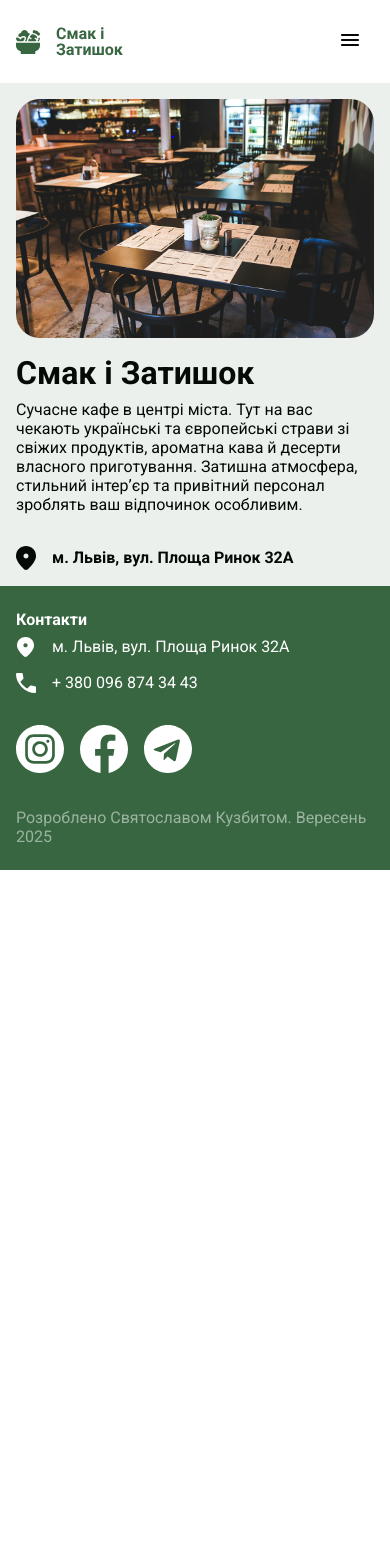
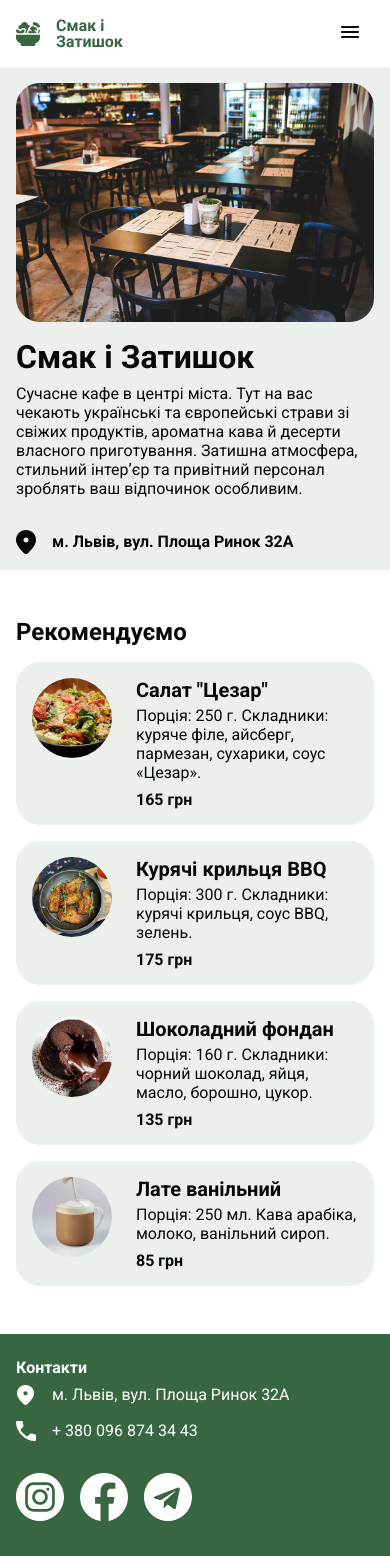
Before and after one commit to SviatKuzbyt/TasteComfortCafe, a Vue app: page / in a window 390 px wide. Shown: the top 1556 px of the page. Before the commit the page ends 870 px from the top, so only its background shows below. Built offline with nearby package versions, Linux system fonts and the light colour scheme.

Commit message:
added meal list, meal item and recomendations for home page

```diff
--- a/src/components/CafeFooter.vue
+++ b/src/components/CafeFooter.vue
@@ -18,7 +18,7 @@
 </script>
 
 <template>
-    <footer class="footer-back">
+    <footer class="footer-block">
 
         <h4 class="white-text tittle-margin">Контакти</h4>
         <text-icon
@@ -47,11 +47,12 @@
 </template>
 
 <style>
-    .footer-back{
+    .footer-block{
         background-color: #386641;
         padding: 2rem 10rem;
         display: flex;
         flex-direction: column;
+        margin-top: 3rem;
     }
 
     .white-text {
@@ -80,7 +81,7 @@
     }
 
     @media(max-width: 1024px){
-        .footer-back {
+        .footer-block {
             padding: 1.5rem 1rem;
         }
     }
--- /dev/null
+++ b/src/components/meal/MealItem.vue
@@ -0,0 +1,55 @@
+<script setup>
+    defineProps({meal: Object})
+</script>
+
+<template>
+    <div class="meal-block">
+        <img :src="'/public/images/meals/' + meal.image" alt="Фотографія страви" class="meal-img"/>
+        <div class="meal-texts">
+            <h3>{{ meal.name }}</h3>
+            <p class="meal-description">{{ meal.description }}</p>
+            <h4>{{ meal.price }} грн</h4>
+        </div>
+    </div>
+</template>
+
+<style>
+    .meal-img {
+        width: 9rem;
+        height: 9rem;
+        border-radius: 4.5rem;
+        object-fit: cover;
+    }
+    .meal-description {
+        margin-top: 0.5rem;
+        margin-bottom: 1rem;
+    }
+    .meal-block {
+        background-color: #EBF0EC;
+        padding: 1.5rem;
+        border-radius: 1.5rem;
+        display: flex;
+        flex-direction: row;
+        gap: 1.5rem;
+    }
+    .meal-texts {
+        display: flex;
+        flex-direction: column;
+    }
+
+    @media (max-width: 1024px) {
+        .meal-img {
+            width: 5rem;
+            height: 5rem;
+            border-radius: 2.5rem;
+        }
+        .meal-description {
+            margin-top: 0.25rem;
+            margin-bottom: 0.5rem;
+        }
+        .meal-block {
+            padding: 1rem;
+            gap: 1.rem;
+        }
+    }
+</style>
--- /dev/null
+++ b/src/components/meal/MealList.vue
@@ -0,0 +1,25 @@
+<script setup>
+    import MealItem from './MealItem.vue';
+    defineProps({meals: Array})
+</script>
+
+<template>
+    <div class="meal-list">
+        <meal-item v-for="meal in meals" :key="meal.id" :meal="meal"/>
+    </div>
+</template>
+
+<style>
+    .meal-list {
+      display: grid;
+      grid-template-columns: 1fr 1fr;
+      gap: 1.5rem;
+    }
+
+    @media (max-width: 1024px) {
+        .meal-list {
+            grid-template-columns: 1fr;
+            gap: 1rem;
+        }
+    }
+</style>
--- a/src/components/topbar/CafeTopBar.vue
+++ b/src/components/topbar/CafeTopBar.vue
@@ -75,7 +75,7 @@
 
     @media(max-width: 1024px){
         .cafe-top-bar {
-            padding: 1rem;
+            padding: 0.5rem 1rem;
         }
     }
 
--- a/src/pages/HomePage.vue
+++ b/src/pages/HomePage.vue
@@ -1,12 +1,36 @@
 <script setup>
+    import MealService from '@/services/MealService';
     import AboutCafe from '@/components/AboutCafe.vue';
+    import MealList from '@/components/meal/MealList.vue';
+
+    import { ref } from 'vue';
+
+    const mealService = MealService
+    const recomendations = ref(mealService.getRecommendations())
 </script>
 
 <template>
     <about-cafe></about-cafe>
-
+    <body class="homeContent">
+        <h2 class="subtittle">Рекомендуємо</h2>
+        <meal-list :meals="recomendations"></meal-list>
+    </body>
 </template>
 
 <style>
+    .homeContent {
+        padding: 0 10rem;
+        display: flex;
+        flex-direction: column;
+    }
+    .subtittle {
+        margin-top: 3rem;
+        margin-bottom: 1rem;
+    }
 
+    @media (max-width: 1024px) {
+        .homeContent {
+            padding: 0 1rem;
+        }
+    }
 </style>
```
